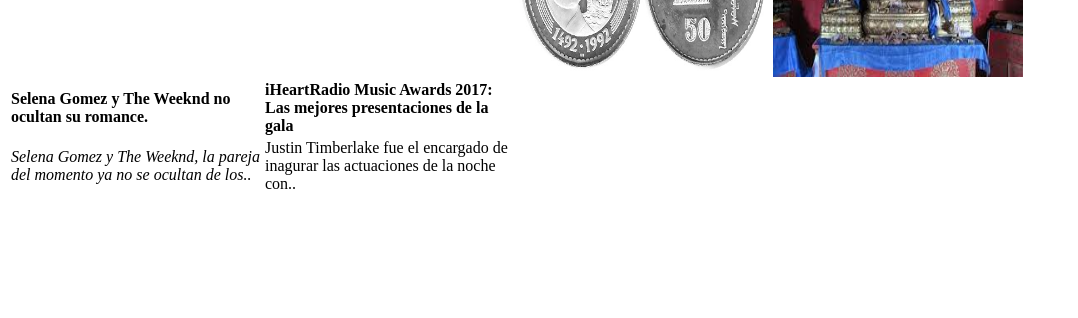
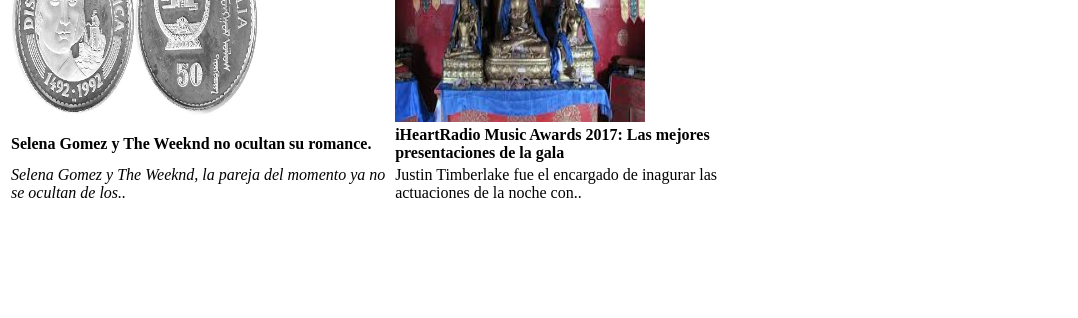
Before and after one commit to Daubameyango17/Mongolia.github.io, a plain HTML site: page index.html in a window 1280 px wide. Shown: the part 482-800 px from the top of the page, without its empty margins (0-1078 px from the left). Drawn offline with Linux system fonts and the light colour scheme.

Commit message:
Create index.html

```diff
--- a/index.html
+++ b/index.html
@@ -23,6 +23,9 @@
 <Tr>
 <Td><h1>Moneda</h1></Td>
  <Td><h1>Religion</h1></Td>
+
+ </Tr>
+ <Tr>
 <Td><img src="Moneda.jpg" width="250" height="200"/></Td>
 <Td><img src="Religion.jpg" width="250" height="200"/></Td>
 </Tr>
```
